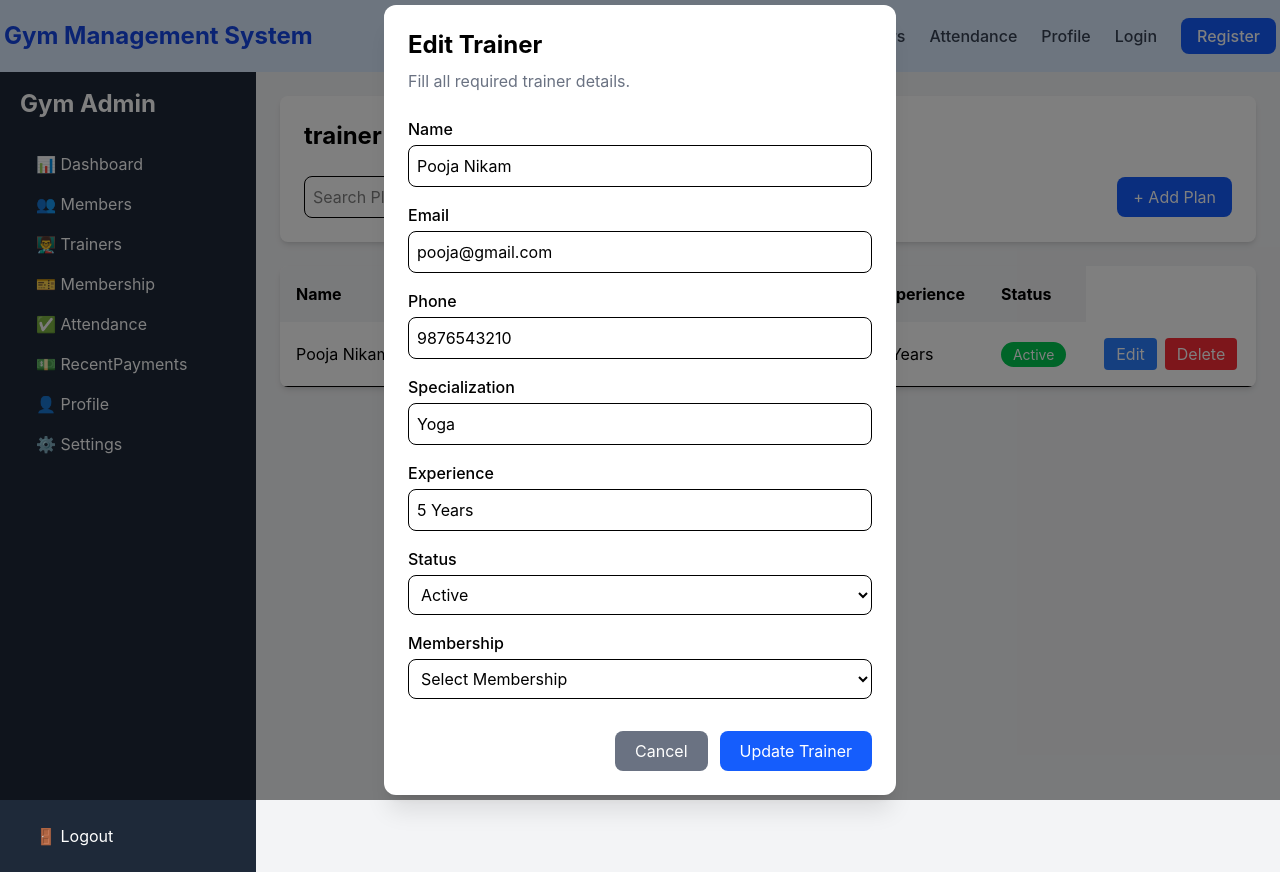
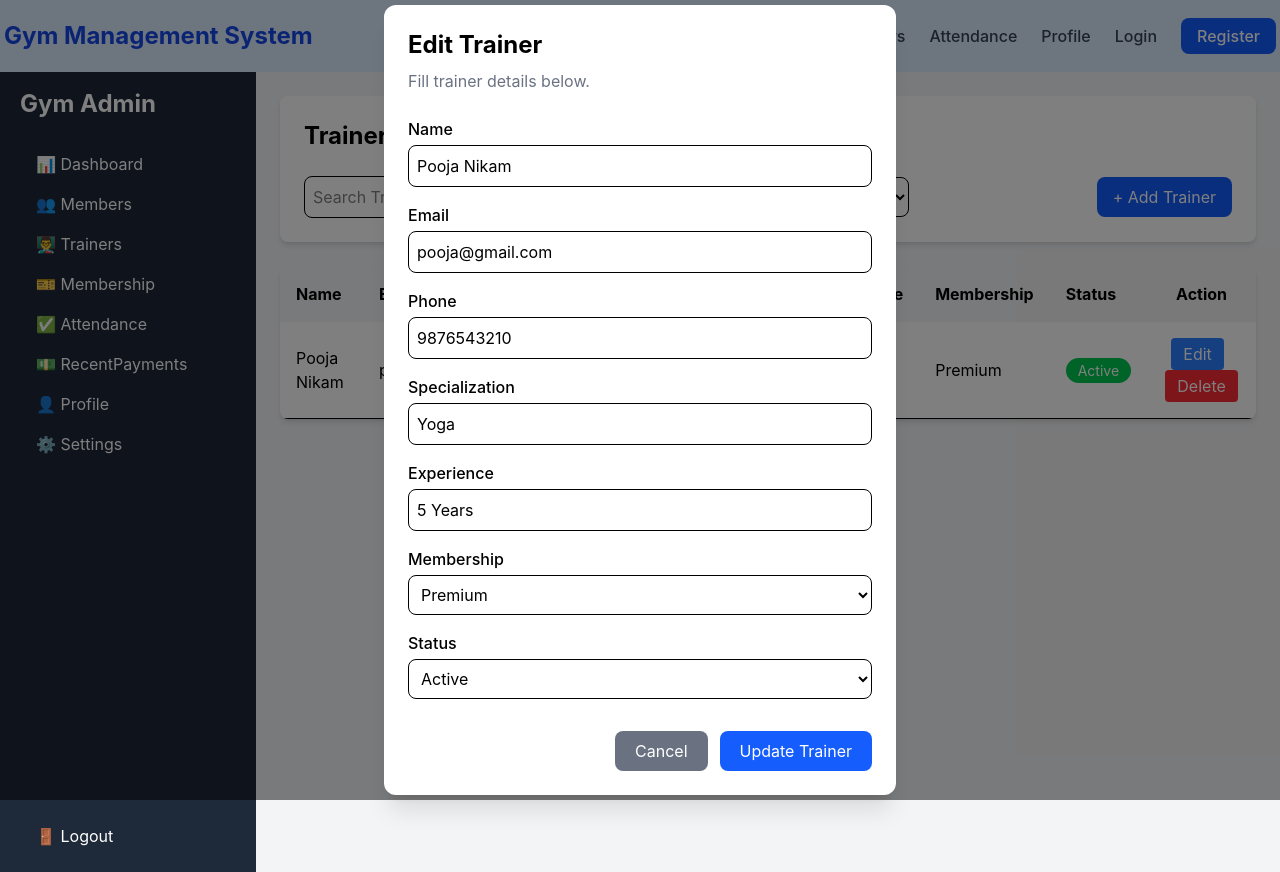
Before and after one commit to PoojaNikam2004/Gym-Management-System, a React (Vite) app: page /trainers in a window 1280 px wide. Both pictures are taken after a click on the button "Edit". Built offline with nearby package versions, Linux system fonts and the light colour scheme.

Commit message:
build complete trainer page

```diff
--- a/src/components/AddTrainerModal.jsx
+++ b/src/components/AddTrainerModal.jsx
@@ -11,8 +11,9 @@ function AddTrainerModal({
     email: "",
     phone: "",
     specialization: "",
-     experience: "",
-    status:""
+    experience: "",
+    membership: "",
+    status: "Active",
   });
 
   useEffect(() => {
@@ -23,7 +24,8 @@ function AddTrainerModal({
         phone: editingTrainer.phone || "",
         specialization: editingTrainer.specialization || "",
         experience: editingTrainer.experience || "",
-        status: editingTrainer.status || "",
+        membership: editingTrainer.membership || "",
+        status: editingTrainer.status || "Active",
       });
     } else {
       setFormData({
@@ -32,15 +34,18 @@ function AddTrainerModal({
         phone: "",
         specialization: "",
         experience: "",
-        status: "",
+        membership: "",
+        status: "Active",
       });
     }
   }, [editingTrainer]);
 
   const handleChange = (e) => {
+    const { name, value } = e.target;
+
     setFormData((prev) => ({
       ...prev,
-      [e.target.name]: e.target.value,
+      [name]: value,
     }));
   };
 
@@ -50,9 +55,6 @@ function AddTrainerModal({
     const trainerData = {
       id: editingTrainer ? editingTrainer.id : Date.now(),
       ...formData,
-      trainer: "Pooja",
-      plan: formData.membership,
-      status: "Active",
     };
 
     if (editingTrainer) {
@@ -65,7 +67,8 @@ function AddTrainerModal({
   };
 
   return (
-    <div className="fixed inset-0 flex items-center justify-center bg-black/50 z-50">
+    <div className="fixed inset-0 bg-black/50 flex justify-center items-center z-50">
+
       <div className="bg-white w-full max-w-lg rounded-xl shadow-xl p-6">
 
         <h2 className="text-2xl font-bold mb-2">
@@ -73,105 +76,101 @@ function AddTrainerModal({
         </h2>
 
         <p className="text-gray-500 mb-6">
-          Fill all required trainer details.
+          Fill trainer details below.
         </p>
 
         <form onSubmit={handleSubmit} className="space-y-4">
 
           <div>
-            <label className="font-medium">Name</label>
+            <label className="block mb-1 font-medium">
+              Name
+            </label>
 
             <input
               type="text"
               name="name"
-              placeholder="Enter Name"
               value={formData.name}
               onChange={handleChange}
-              className="w-full border rounded-lg p-2 mt-1"
+              placeholder="Enter Trainer Name"
+              className="w-full border rounded-lg p-2"
               required
             />
           </div>
 
           <div>
-            <label className="font-medium">Email</label>
+            <label className="block mb-1 font-medium">
+              Email
+            </label>
 
             <input
               type="email"
               name="email"
-              placeholder="Enter Email"
               value={formData.email}
               onChange={handleChange}
-              className="w-full border rounded-lg p-2 mt-1"
+              placeholder="Enter Email"
+              className="w-full border rounded-lg p-2"
               required
             />
           </div>
 
           <div>
-            <label className="font-medium">Phone</label>
+            <label className="block mb-1 font-medium">
+              Phone
+            </label>
 
             <input
               type="text"
               name="phone"
-              placeholder="Enter Phone Number"
               value={formData.phone}
               onChange={handleChange}
-              className="w-full border rounded-lg p-2 mt-1"
+              placeholder="Enter Phone Number"
+              className="w-full border rounded-lg p-2"
               required
             />
           </div>
 
           <div>
-            <label className="font-medium">Specialization</label>
+            <label className="block mb-1 font-medium">
+              Specialization
+            </label>
 
             <input
               type="text"
               name="specialization"
-              placeholder="Enter Specialization"
               value={formData.specialization}
               onChange={handleChange}
-              className="w-full border rounded-lg p-2 mt-1"
+              placeholder="Yoga / Cardio / Strength"
+              className="w-full border rounded-lg p-2"
               required
             />
           </div>
 
           <div>
-            <label className="font-medium">Experience</label>
+            <label className="block mb-1 font-medium">
+              Experience
+            </label>
 
             <input
               type="text"
               name="experience"
-              placeholder="Enter Experience"
               value={formData.experience}
               onChange={handleChange}
-              className="w-full border rounded-lg p-2 mt-1"
+              placeholder="5 Years"
+              className="w-full border rounded-lg p-2"
               required
             />
           </div>
 
           <div>
-            <label className="font-medium">Status</label>
-
-            <select
-              name="status"
-              value={formData.status}
-              onChange={handleChange}
-              className="w-full border rounded-lg p-2 mt-1"
-              required
-            >
-              <option value="">Select Status</option>
-              <option value="Active">Active</option>
-              <option value="Inactive">Inactive</option>
-            </select>
-          </div>
-
-          <div>
-            <label className="font-medium">Membership</label>
+            <label className="block mb-1 font-medium">
+              Membership
+            </label>
 
             <select
               name="membership"
               value={formData.membership}
               onChange={handleChange}
-              className="w-full border rounded-lg p-2 mt-1"
+              className="w-full border rounded-lg p-2"
               required
             >
               <option value="">Select Membership</option>
@@ -181,19 +180,35 @@ function AddTrainerModal({
             </select>
           </div>
 
+          <div>
+            <label className="block mb-1 font-medium">
+              Status
+            </label>
+
+            <select
+              name="status"
+              value={formData.status}
+              onChange={handleChange}
+              className="w-full border rounded-lg p-2"
+            >
+              <option value="Active">Active</option>
+              <option value="Inactive">Inactive</option>
+            </select>
+          </div>
+
           <div className="flex justify-end gap-3 pt-4">
 
             <button
               type="button"
               onClick={onClose}
-              className="px-5 py-2 bg-gray-500 hover:bg-gray-600 text-white rounded-lg"
+              className="bg-gray-500 hover:bg-gray-600 text-white px-5 py-2 rounded-lg"
             >
               Cancel
             </button>
 
             <button
               type="submit"
-              className="px-5 py-2 bg-blue-600 hover:bg-blue-700 text-white rounded-lg"
+              className="bg-blue-600 hover:bg-blue-700 text-white px-5 py-2 rounded-lg"
             >
               {editingTrainer ? "Update Trainer" : "Save Trainer"}
             </button>
@@ -203,6 +218,7 @@ function AddTrainerModal({
         </form>
 
       </div>
+
     </div>
   );
 }
--- a/src/components/TrainerSearchBar.jsx
+++ b/src/components/TrainerSearchBar.jsx
@@ -1,34 +1,44 @@
 function TrainerSearchBar({
   searchTerm,
   setSearchTerm,
-  onAddPlan,
+  trainerFilter,
+  setTrainerFilter,
+  onAddTrainer,
 }) {
   return (
     <div className="bg-white p-6 rounded-lg shadow-md mb-6">
-
       <h2 className="text-2xl font-bold mb-6">
-        trainer Plans
+        Trainers Management
       </h2>
 
-      <div className="flex justify-between items-center">
+      <div className="flex justify-between items-center gap-4 flex-wrap">
 
         <input
           type="text"
-          placeholder="Search Plan..."
+          placeholder="Search Trainer..."
           value={searchTerm}
           onChange={(e) => setSearchTerm(e.target.value)}
           className="border rounded-lg p-2 w-80"
         />
 
+        <select
+          value={trainerFilter}
+          onChange={(e) => setTrainerFilter(e.target.value)}
+          className="border rounded-lg p-2"
+        >
+          <option value="All">All</option>
+          <option value="Active">Active</option>
+          <option value="Inactive">Inactive</option>
+        </select>
+
         <button
-          onClick={onAddPlan}
+          onClick={onAddTrainer}
           className="bg-blue-600 hover:bg-blue-700 text-white px-4 py-2 rounded-lg"
         >
-          + Add Plan
+          + Add Trainer
         </button>
 
       </div>
-
     </div>
   );
 }
--- a/src/components/TrainerTable.jsx
+++ b/src/components/TrainerTable.jsx
@@ -1,17 +1,23 @@
-function TrainerTable({ trainers, deleteTrainer, editTrainer ,searchTerm ,trainerFilter}) {
+function TrainerTable({
+  trainers,
+  deleteTrainer,
+  editTrainer,
+  searchTerm,
+  trainerFilter,
+}) {
+  const filteredTrainers = trainers.filter((trainer) => {
+    const matchesSearch =
+      trainer.name.toLowerCase().includes(searchTerm.toLowerCase()) ||
+      trainer.email.toLowerCase().includes(searchTerm.toLowerCase()) ||
+      trainer.specialization
+        .toLowerCase()
+        .includes(searchTerm.toLowerCase());
 
+    const matchesFilter =
+      trainerFilter === "All" || trainer.status === trainerFilter;
 
-const filteredTrainers = trainers.filter((trainer) => {
-  const matchesSearch =
-    trainer.name.toLowerCase().includes(searchTerm.toLowerCase());
-
-  const matchesTrainer =
-    trainerFilter === "All" ||
-    trainer.status === trainerFilter;
-
-  return matchesSearch && matchesTrainer;
-});
-
+    return matchesSearch && matchesFilter;
+  });
 
   return (
     <div className="bg-white rounded-lg shadow-md overflow-hidden mt-6">
@@ -23,22 +29,14 @@ const filteredTrainers = trainers.filter((trainer) => {
             <th className="p-4 text-left">Phone</th>
             <th className="p-4 text-left">Specialization</th>
             <th className="p-4 text-left">Experience</th>
+            <th className="p-4 text-left">Membership</th>
             <th className="p-4 text-left">Status</th>
-
+            <th className="p-4 text-center">Action</th>
           </tr>
         </thead>
 
         <tbody>
-          {filteredTrainers.length === 0 ? (
-            <tr>
-              <td
-                colSpan="7"
-                className="text-center py-6 text-gray-500"
-              >
-                No Trainers Found
-              </td>
-            </tr>
-          ) : (
+          {filteredTrainers.length > 0 ? (
             filteredTrainers.map((trainer) => (
               <tr
                 key={trainer.id}
@@ -54,6 +52,8 @@ const filteredTrainers = trainers.filter((trainer) => {
 
                 <td className="p-4">{trainer.experience}</td>
 
+                <td className="p-4">{trainer.membership}</td>
+
                 <td className="p-4">
                   <span
                     className={`px-3 py-1 rounded-full text-white text-sm ${
@@ -66,10 +66,10 @@ const filteredTrainers = trainers.filter((trainer) => {
                   </span>
                 </td>
 
-                <td className="p-4 text-center space-x-2">
+                <td className="p-4 text-center">
                   <button
                     onClick={() => editTrainer(trainer)}
-                    className="bg-blue-500 hover:bg-blue-600 text-white px-3 py-1 rounded"
+                    className="bg-blue-500 hover:bg-blue-600 text-white px-3 py-1 rounded mr-2"
                   >
                     Edit
                   </button>
@@ -83,6 +83,15 @@ const filteredTrainers = trainers.filter((trainer) => {
                 </td>
               </tr>
             ))
+          ) : (
+            <tr>
+              <td
+                colSpan="8"
+                className="text-center py-6 text-gray-500"
+              >
+                No Trainers Found
+              </td>
+            </tr>
           )}
         </tbody>
       </table>
```
